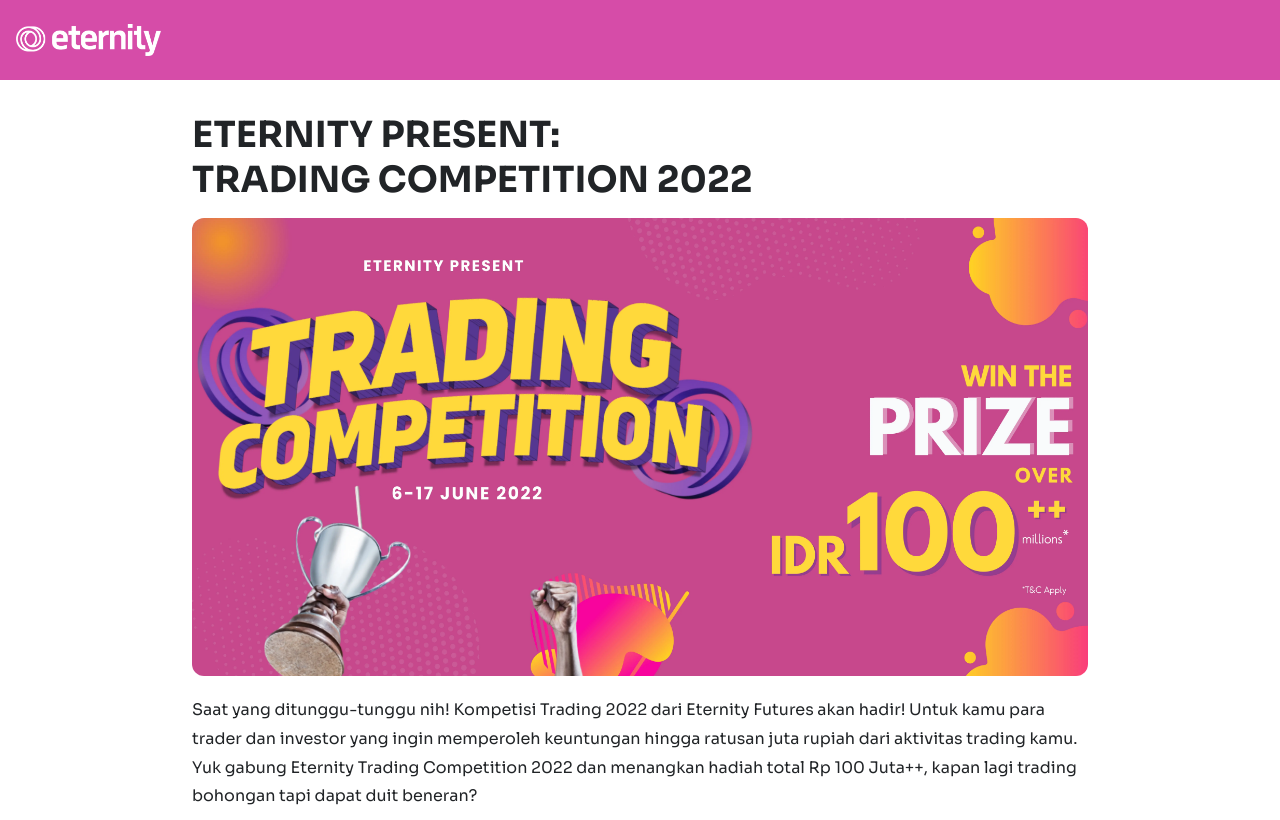
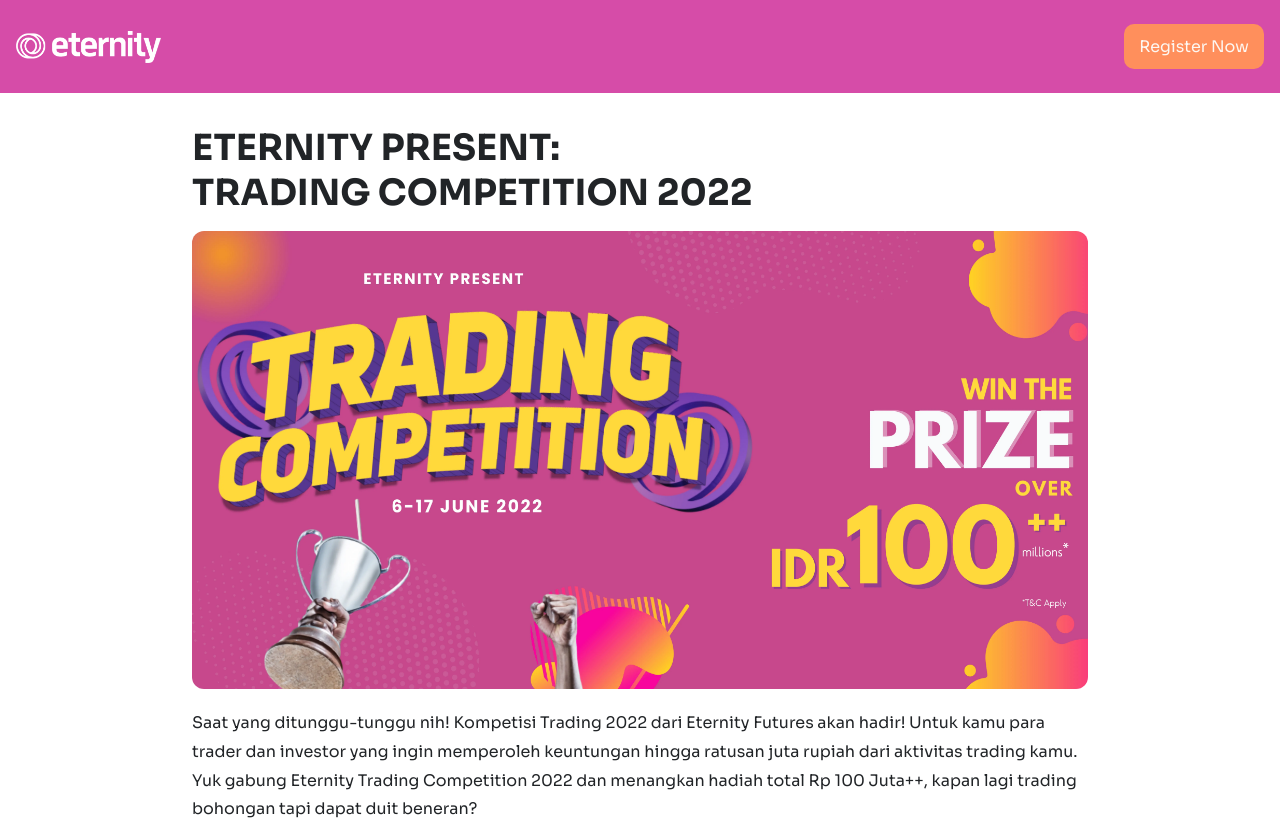
Before and after one commit to eternityfutures/eternity-campaign, a Next.js app: page /trading-competition in a window 1280 px wide. Shown: the top 820 px of the page. Built offline with nearby package versions, Linux system fonts and the light colour scheme; no server answers.

Commit message:
header button

```diff
--- a/pages/trading-competition.js
+++ b/pages/trading-competition.js
@@ -1,4 +1,4 @@
-import { useState } from 'react'
+import React, { useState, useRef } from 'react'
 import Head from 'next/head'
 import dynamic from 'next/dynamic'
 import Image from 'next/image'
@@ -21,6 +21,24 @@ const FormInput = dynamic(
 const HeaderSection = styled.div`
   padding: 1.5rem 0;
   display: flex;
+  justify-content: space-between;
+  align-items: center;
+`
+
+const HeaderButton = styled.button`
+  cursor: pointer;
+  width: 140px;
+  height: 45px;
+  border-radius: 10px;
+  background: #FF8F5C;
+  border: none;
+  color: #FDF7F2;
+  font-family: "Sora", san-serif;
+  font-size: 16px;
+  @media (max-width: 768px) {
+    width: 110px;
+    font-size: 14px;
+  }
 `
 
 const IntroSection = styled.div`
@@ -294,9 +312,15 @@ const ProfitText = styled.p`
 `
 
 export default function Home() {
+  const registerRef = useRef()
+
   const [name, setName] = useState('');
   const [email, setEmail] = useState('');
   const [phoneNumber, setPhoneNumber] = useState('');
+
+  function handleRegisterScroll() {
+    registerRef.current.scrollIntoView({ behavior: 'smooth' })
+  }
 
   return (
     <LayoutComponent>
@@ -309,6 +333,7 @@ export default function Home() {
       <HeaderContainer color="#D64CA8">
         <HeaderSection>
           <Image src={"/trading-comp/eternity-logo-white.webp"} width={145} height={32} alt="Eternity Logo" />
+          <HeaderButton onClick={handleRegisterScroll}>Register Now</HeaderButton>
         </HeaderSection>
       </HeaderContainer>
 
@@ -383,6 +408,7 @@ export default function Home() {
         </IntroSection>
       </Container>
 
+      <div ref={registerRef}>
         <Container color="#D64CA8">
           <IntroSection>
             <TitleMargin color='#FFF'>Daftar Sekarang!</TitleMargin>
@@ -423,6 +449,7 @@ export default function Home() {
 
           </IntroSection>
         </Container>
+      </div>
 
       <Container>
         <IntroSection>
```
Lines whose indentation alone changed are shown as unchanged.
